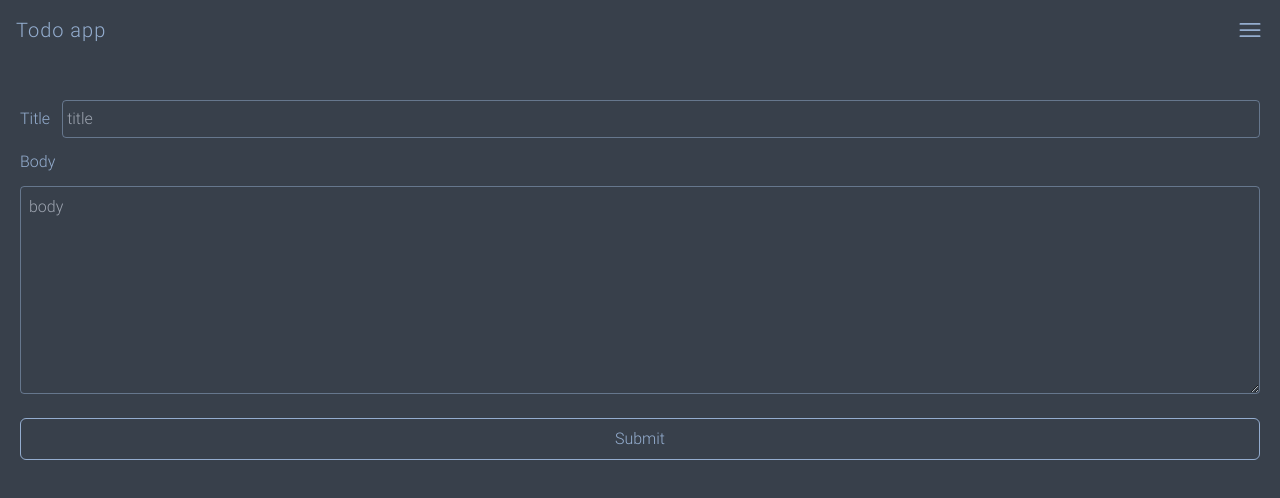
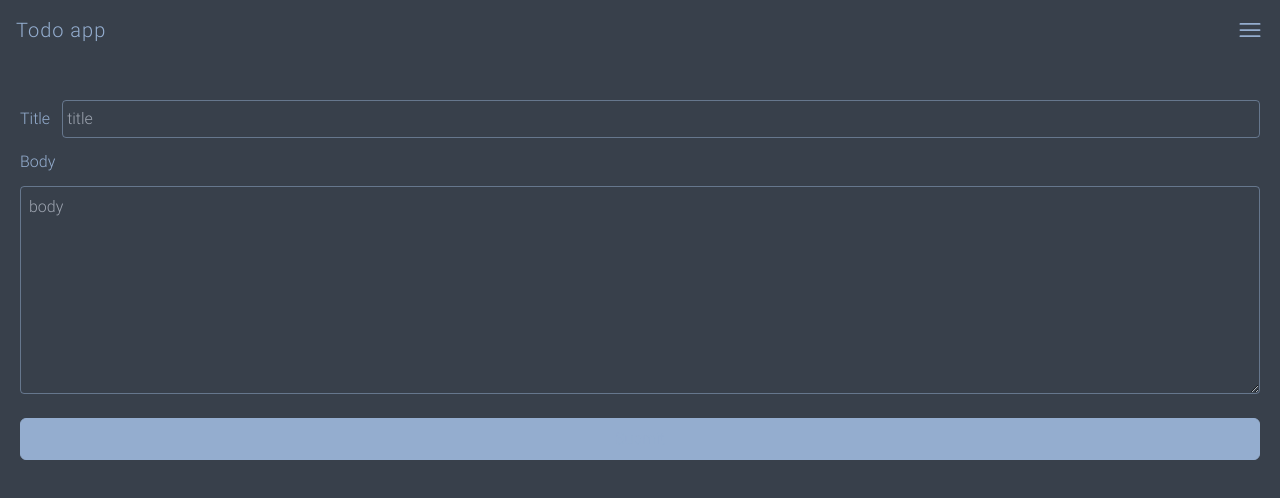
Before and after one commit to AmirHossein-z/todo, a React (Create React App) app: page /tasks/add in a window 1280 px wide. Shown: the top 498 px of the page. Built offline with nearby package versions, Linux system fonts and the light colour scheme; data requests are answered from the project's data file.

Commit message:
Button component was edited for better controlling on styling button tag

```diff
--- a/src/components/Button.jsx
+++ b/src/components/Button.jsx
@@ -7,7 +7,7 @@ export const Button = ({
 }) => {
     return (
         <button
-            className={`py-2 px-2.5 text-base border border-${borderColor} rounded-md hover:bg-${bgColor} hover:text-${textColor} transition-all duration-300 ease-in active:text-${textColor} active:bg-${bgColor} ${customStyles}`}
+            className={`py-2 px-2.5 text-base border border-${borderColor} bg-${bgColor} text-${textColor} rounded-md transition-all duration-300 ease-in ${customStyles}`}
         >
             {children}
         </button>
```
